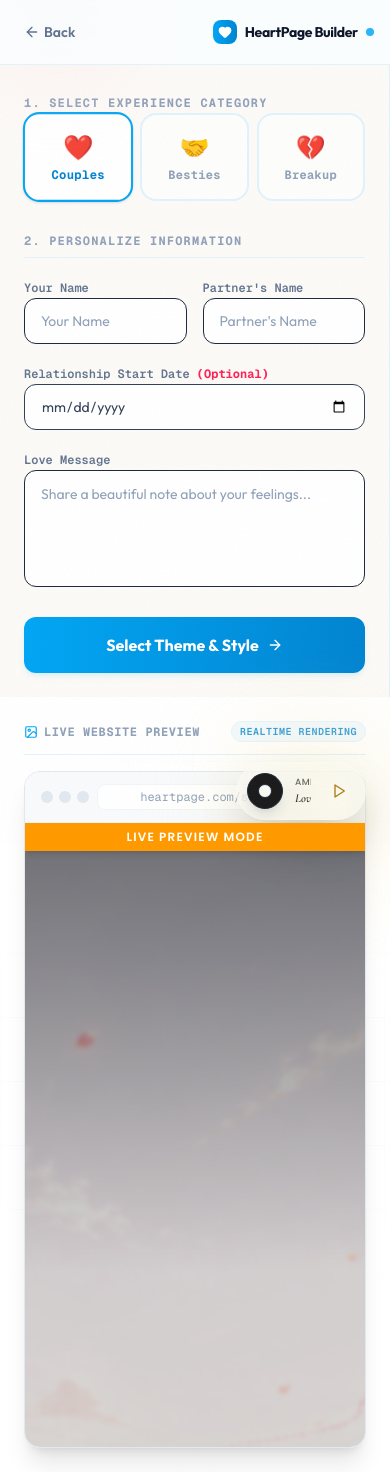
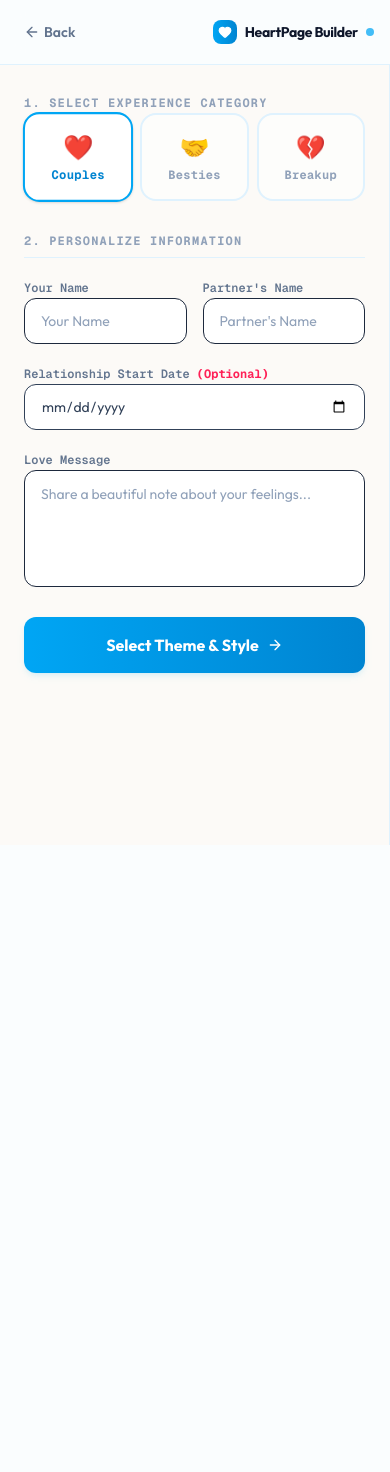
Before and after one commit to NYLEXWEB/HeartPage, a Next.js app: page /create in a window 390 px wide. After the commit the page ends 845 px from the top, so only its background shows below. Built offline with nearby package versions, Linux system fonts and the light colour scheme; a web font is replaced by a local one.

Commit message:
feat: add FriendTemplate component and create dynamic page route for friendship celebrations

```diff
--- a/app/create/page.tsx
+++ b/app/create/page.tsx
@@ -534,7 +534,7 @@ export default function CreatePage() {
               </div>
 
               {/* Live Preview Column */}
-              <div className="lg:col-span-7 bg-white p-6 md:p-8 flex flex-col justify-center items-center relative overflow-hidden max-h-[calc(100vh-64px)]">
+              <div className="hidden lg:flex lg:col-span-7 bg-white p-6 md:p-8 flex-col justify-center items-center relative overflow-hidden max-h-[calc(100vh-64px)]">
                 {/* Background Grid */}
                 <div className="absolute inset-0 bg-[linear-gradient(to_right,#e0f2fe_1px,transparent_1px),linear-gradient(to_bottom,#e0f2fe_1px,transparent_1px)] bg-[size:4rem_4rem] [mask-image:radial-gradient(ellipse_60%_50%_at_50%_50%,#000_70%,transparent_100%)] opacity-25 pointer-events-none" />
 
--- a/components/templates/FriendTemplate.tsx
+++ b/components/templates/FriendTemplate.tsx
@@ -944,14 +944,14 @@ export default function FriendTemplate({
 
           {/* Friendship statistics card */}
           <div className="friend-glass-card rounded-2xl p-6 md:p-8 w-full max-w-3xl border border-white/10 shadow-2xl opacity-0 translate-y-8 animate-friend-init delay-4 hover-target">
-            <div className="grid grid-cols-3 divide-x divide-sky-500/20">
+            <div className="grid grid-cols-1 md:grid-cols-3 gap-6 md:gap-0 md:divide-x divide-sky-500/20">
               <div className="px-4 text-center">
                 <h3 className="font-poppins text-[10px] md:text-xs text-sky-400 tracking-widest uppercase mb-2">Besties Since</h3>
                 <p className="font-luxury-serif text-base md:text-xl text-white font-medium">
                   {startDate.toLocaleDateString("en-US", { year: 'numeric', month: 'long', day: 'numeric' })}
                 </p>
               </div>
-              <div className="px-4 text-center">
+              <div className="px-4 text-center border-t border-b border-sky-500/10 py-4 md:py-0 md:border-none">
                 <h3 className="font-poppins text-[10px] md:text-xs text-sky-400 tracking-widest uppercase mb-2">Shenanigans</h3>
                 <p className="font-luxury-serif text-base md:text-xl text-white font-medium">Infinite Memories</p>
               </div>
```
